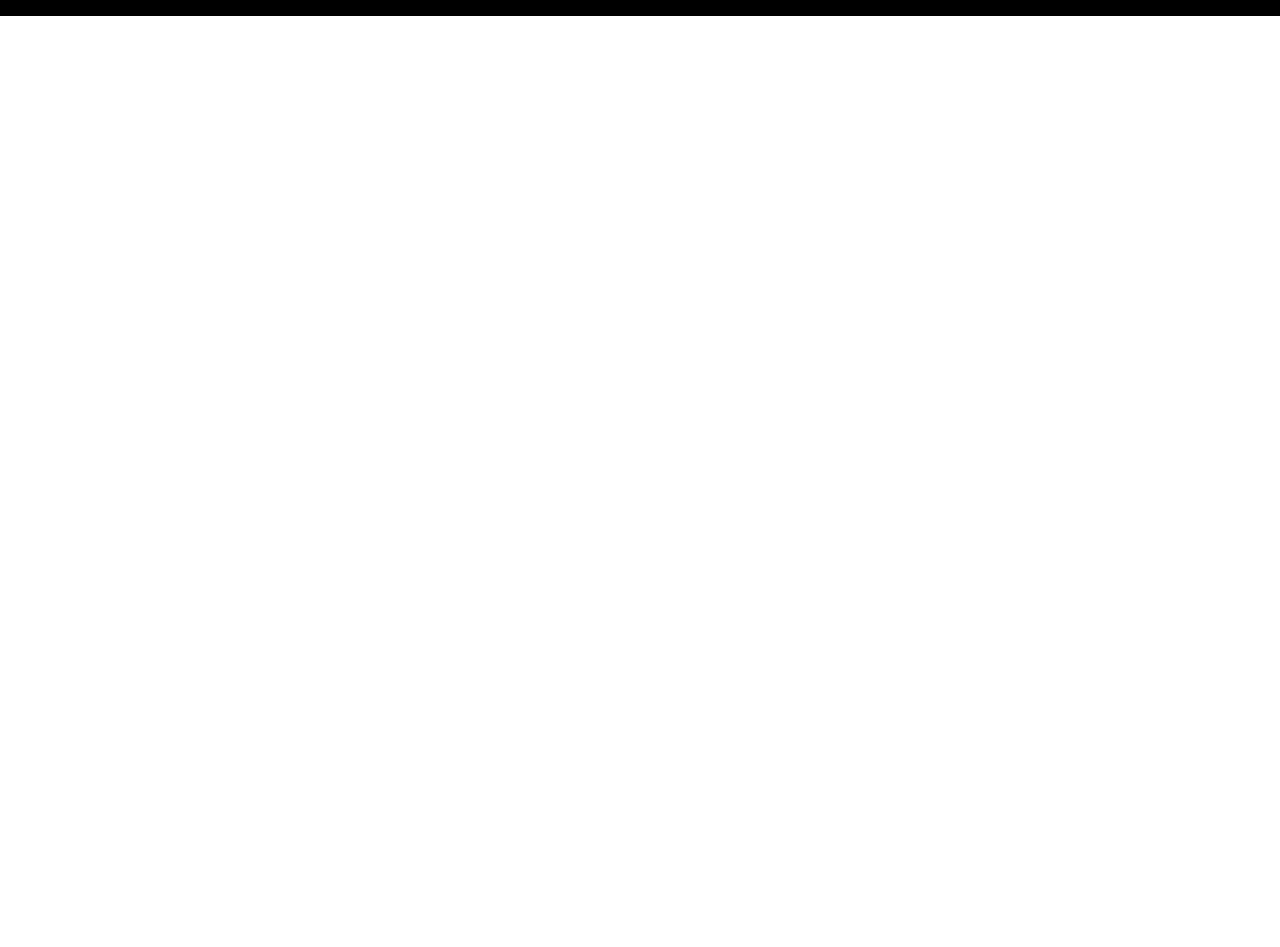
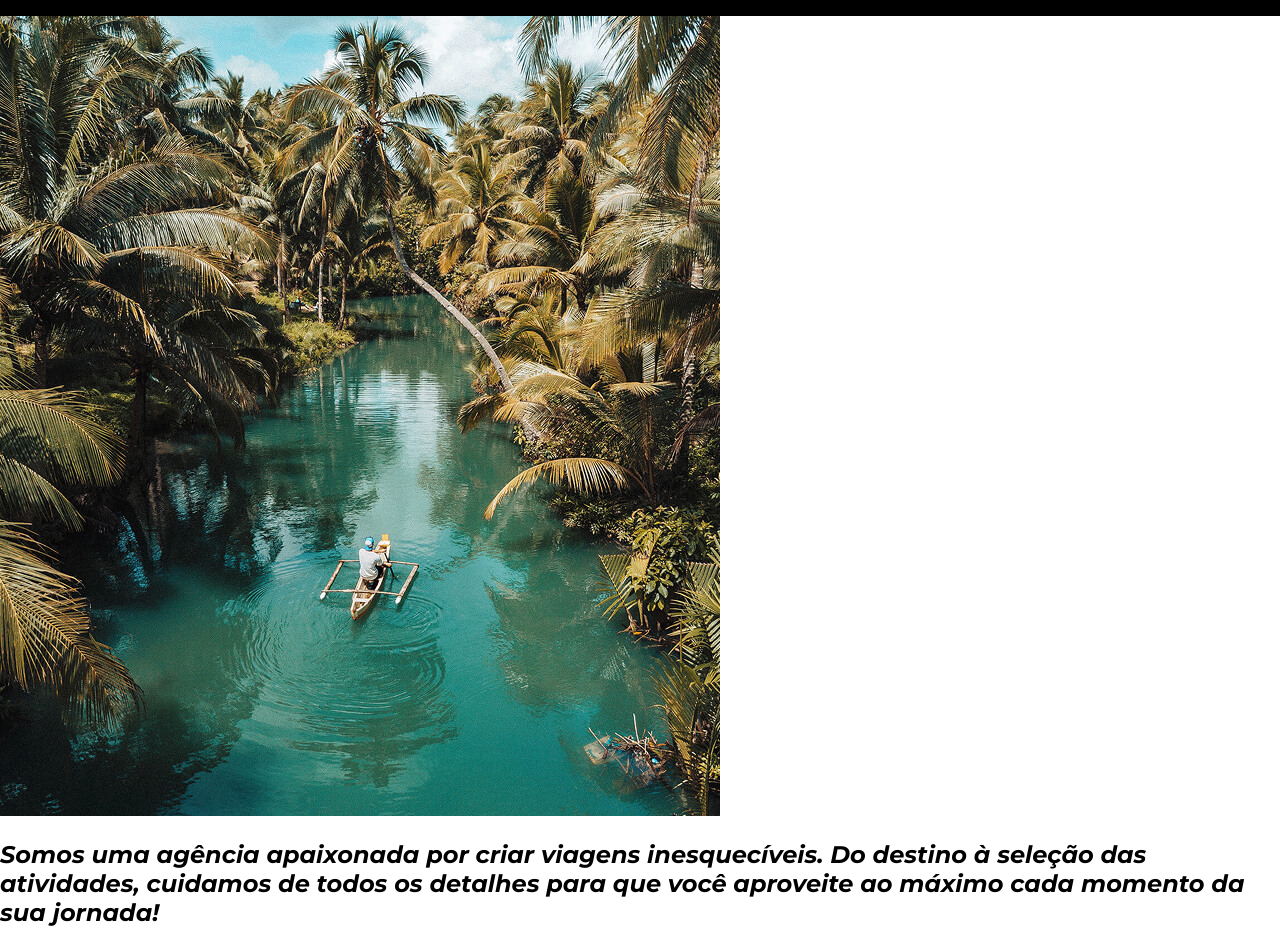
Before and after one commit to victornogueira0227-maker/jornada-viagens, a plain HTML site: page index.html in a window 1280 px wide. Shown: the part 124-1071 px from the top of the page. Before the commit the page ends 800 px from the top, so only its background shows below. Drawn offline with Linux system fonts and the light colour scheme.

Commit message:
inicia a estrutura do hero

```diff
--- a/css/style.css
+++ b/css/style.css
@@ -1,2 +1,3 @@
 @import url(global.css);
 @import url(header.css);
+@import url(hero.css);
--- a/index.html
+++ b/index.html
@@ -28,6 +28,10 @@
             </ul>
         </nav>
         </div>
-
+    </header>
+    <section class="hero">
+        <img src="img/banner hero.jpg" alt="uma pessoa navegando no rio">
+        <h2>Somos uma agência apaixonada por criar viagens inesquecíveis. Do destino à seleção das atividades, cuidamos de todos os detalhes para que você aproveite ao máximo cada momento da sua jornada!</h2>
+    </section>
 </body>
 </html>
```
Also changed, not shown: css/hero.css (added), img/banner hero.jpg (added), img/bussola-jornada-preto.png (deleted).
